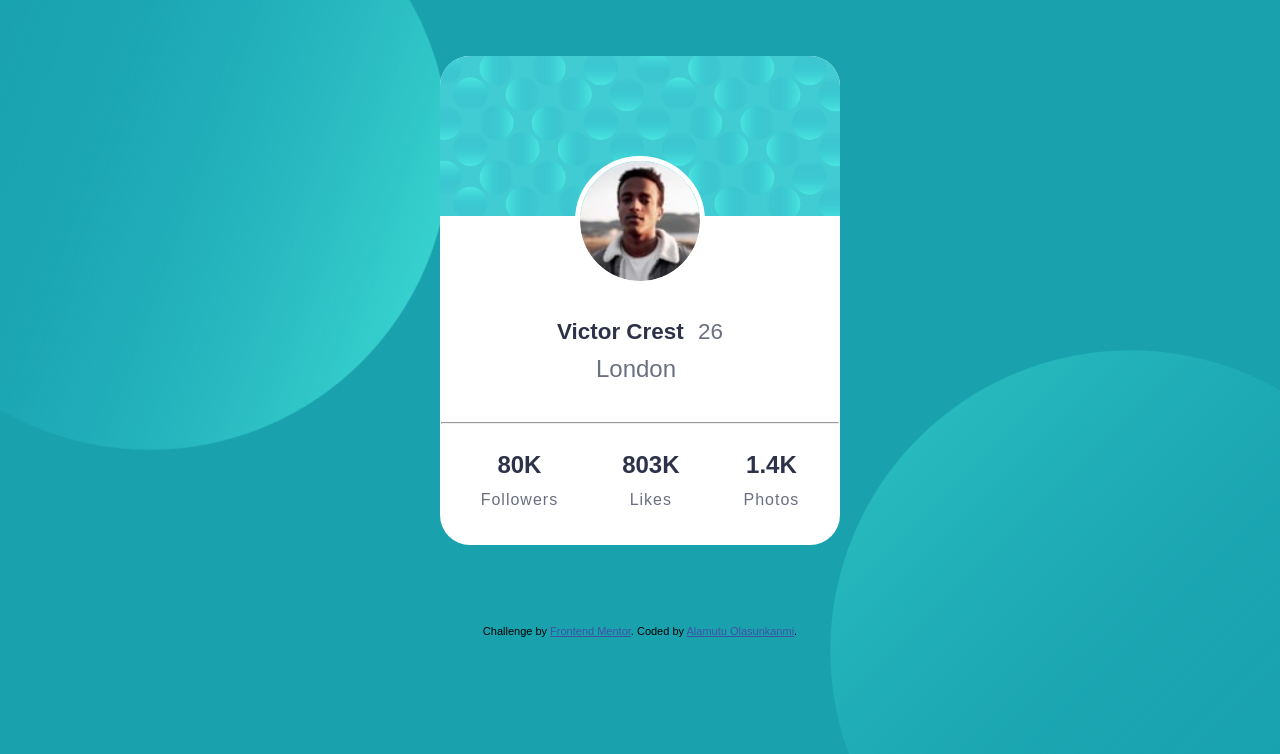
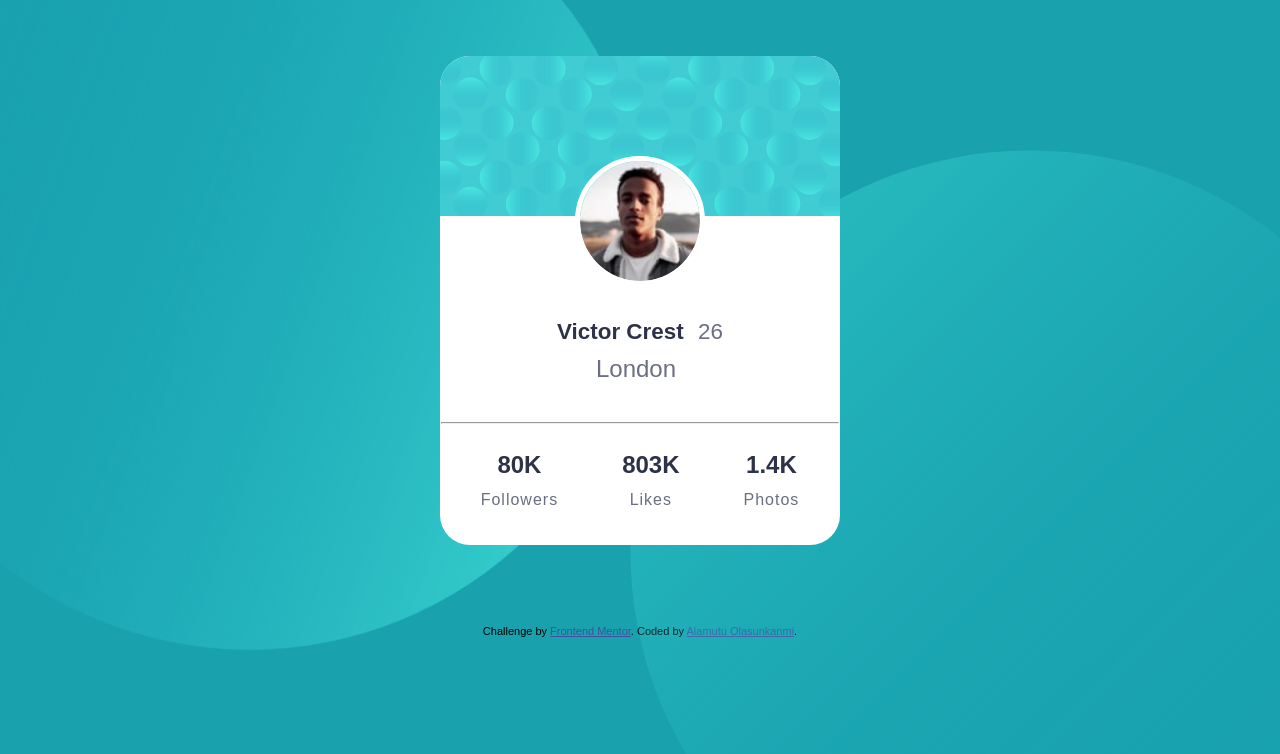
Before and after one commit to Programming-buddie/Profile-Card-Component, a plain HTML site: page index.html in a window 1280 px wide. Drawn offline with Linux system fonts and the light colour scheme.

Commit message:
updated the background image

```diff
--- a/style.css
+++ b/style.css
@@ -9,8 +9,8 @@ body{
 .top,.bottom{
     position: fixed;
     object-fit:cover;
-    width: 600px;
-    height: 600px;
+    width: 800px;
+    height: 800px;
 }
 .top{
     left: -150px;
@@ -109,6 +109,10 @@ hr{
 }
 
 @media (max-width: 600px) {
+    .top,.bottom{
+        width: 600px;
+        height: 600px;
+}
     .top{
     left: -400px;
     top: -300px;
```
Also changed, not shown: 2 other files.
